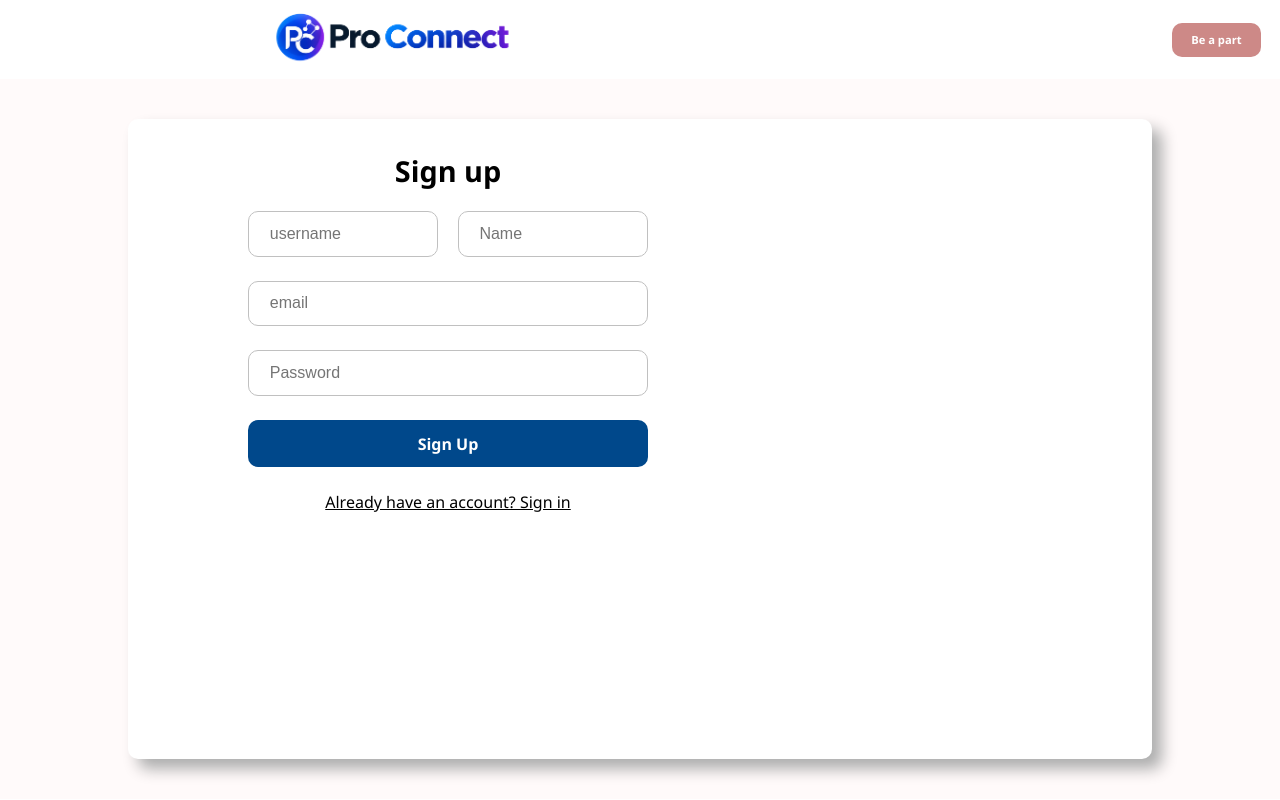
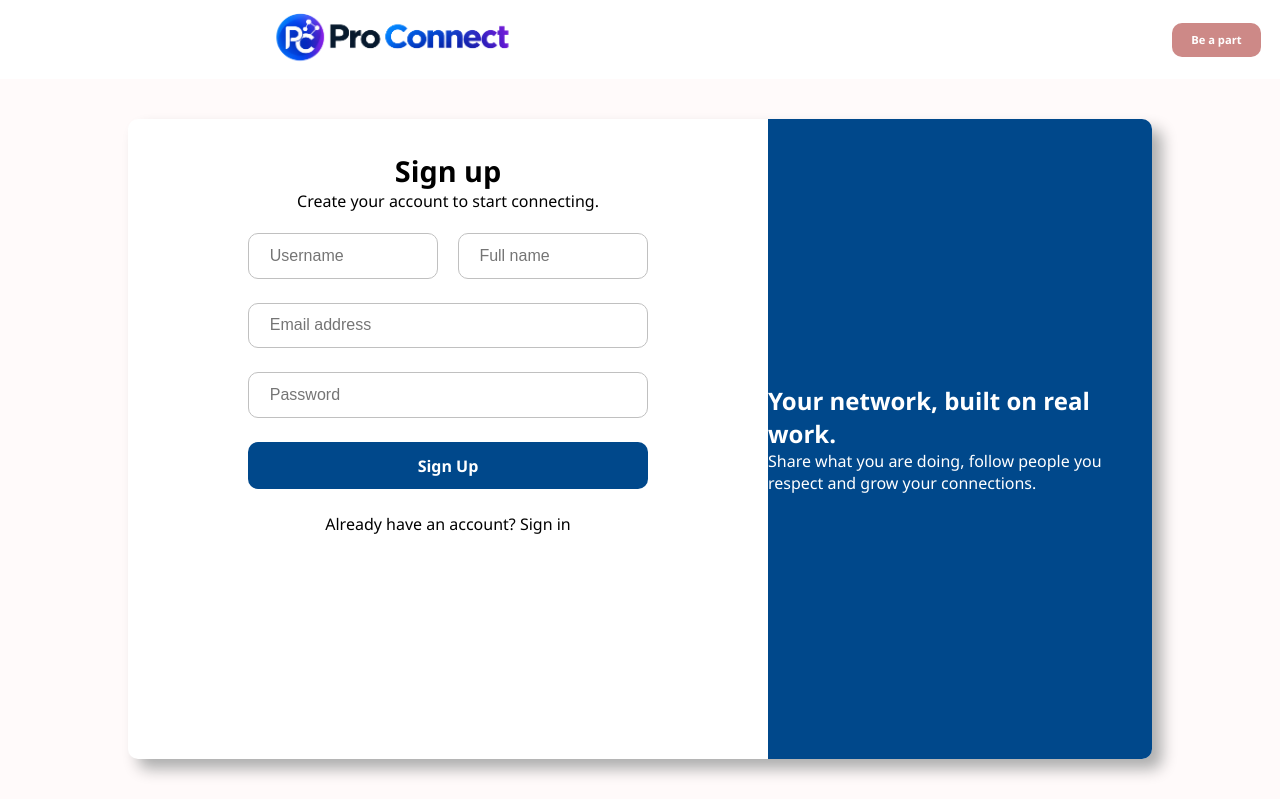
Before and after one commit to AkashMishra967/ConnectSphere, a Next.js app in the folder frontend/: page /login in a window 1280 px wide. Built offline with nearby package versions, Linux system fonts and the light colour scheme.

Commit message:
stylling added

```diff
--- a/frontend/app/login/page.tsx
+++ b/frontend/app/login/page.tsx
@@ -136,10 +136,15 @@ function LoginComponent() {
             <p className={styles.cardleft_heading}>
               {userLogingMethod ? "Sign in" : "Sign up"}
             </p>
+            <p className={styles.cardleft_subheading}>
+              {userLogingMethod
+                ? "Welcome back. Enter your details to continue."
+                : "Create your account to start connecting."}
+            </p>
 
 
             {formError && (
-              <p style={{ color: "red" }}>
+              <p className={styles.formError} role="alert">
                 {formError}
               </p>
             )}
@@ -156,7 +161,7 @@ function LoginComponent() {
                     }
                     className={styles.inputField}
                     type="text"
-                    placeholder="username"
+                    placeholder="Username"
                     disabled={loading}
                   />
 
@@ -166,7 +171,7 @@ function LoginComponent() {
                     }
                     className={styles.inputField}
                     type="text"
-                    placeholder="Name"
+                    placeholder="Full name"
                     disabled={loading}
                   />
 
@@ -180,7 +185,7 @@ function LoginComponent() {
                 }
                 className={styles.inputField}
                 type="text"
-                placeholder="email"
+                placeholder="Email address"
                 disabled={loading}
               />
 
@@ -220,10 +225,9 @@ function LoginComponent() {
                     setUserLoginMethod(!userLogingMethod);
                   }
                 }}
-                style={{
-                  cursor: loading ? "not-allowed" : "pointer",
-                  textDecoration: "underline",
-                }}
+                className={`${styles.switchMode} ${
+                  loading ? styles.switchModeDisabled : ""
+                }`}
               >
                 <p>
                   {userLogingMethod
@@ -232,9 +236,17 @@ function LoginComponent() {
                 </p>
               </div>
 
-              {/* ================= RIGHT ================= */}
-              <div className={styles.cardContainer_right}></div>
+            </div>
+          </div>
 
+          {/* ================= RIGHT ================= */}
+          <div className={styles.cardContainer_right}>
+            <div className={styles.brandPanel}>
+              <h2>Your network, built on real work.</h2>
+              <p>
+                Share what you are doing, follow people you respect and
+                grow your connections.
+              </p>
             </div>
           </div>
 
--- a/frontend/app/profile/page.tsx
+++ b/frontend/app/profile/page.tsx
@@ -558,7 +558,7 @@ const updateCoverPicture = async (file) => {
       display: userProfile.userId.profilePicture ? "none" : "flex",
       alignItems: "center",
       justifyContent: "center",
-      background: "linear-gradient(135deg, rgb(0,59,130), rgb(3,93,183))",
+      background: "var(--avatar-gradient)",
       color: "white",
       fontSize: "2.5rem",
       fontWeight: "bold"
--- a/frontend/app/view_profile/[username]/ViewProfileClient.tsx
+++ b/frontend/app/view_profile/[username]/ViewProfileClient.tsx
@@ -106,7 +106,7 @@ export default function ViewProfileClient({ userProfile }) {
             display: userProfile.userId.profilePicture ? "none" : "flex",
             alignItems: "center",
             justifyContent: "center",
-            background: "linear-gradient(135deg, rgb(0,59,130), rgb(3,93,183))",
+            background: "var(--avatar-gradient)",
             color: "white",
             fontSize: "2.5rem",
             fontWeight: "bold"
```
Also changed, not shown: frontend/app/dashboard/page.tsx (+16 -12 lines), frontend/src/layouts/DashboardLayouts/index.jsx (+6 -6 lines).
